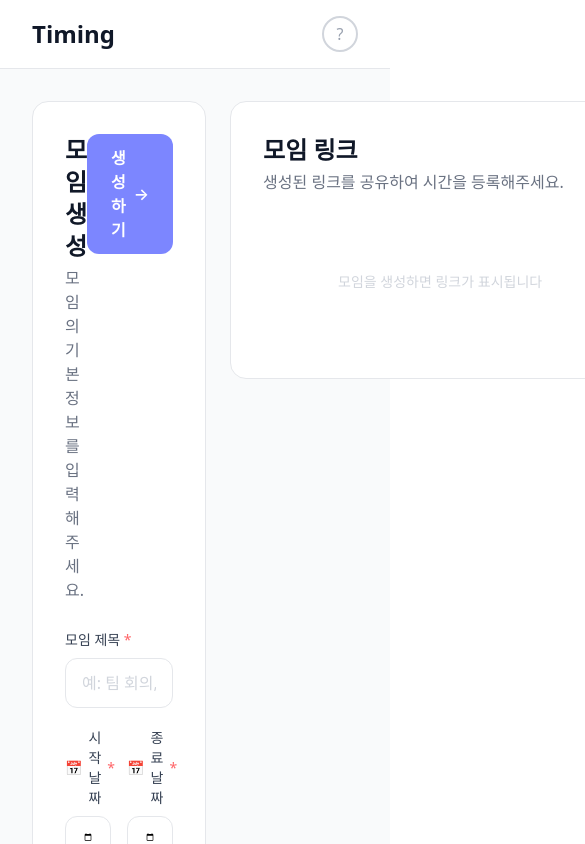
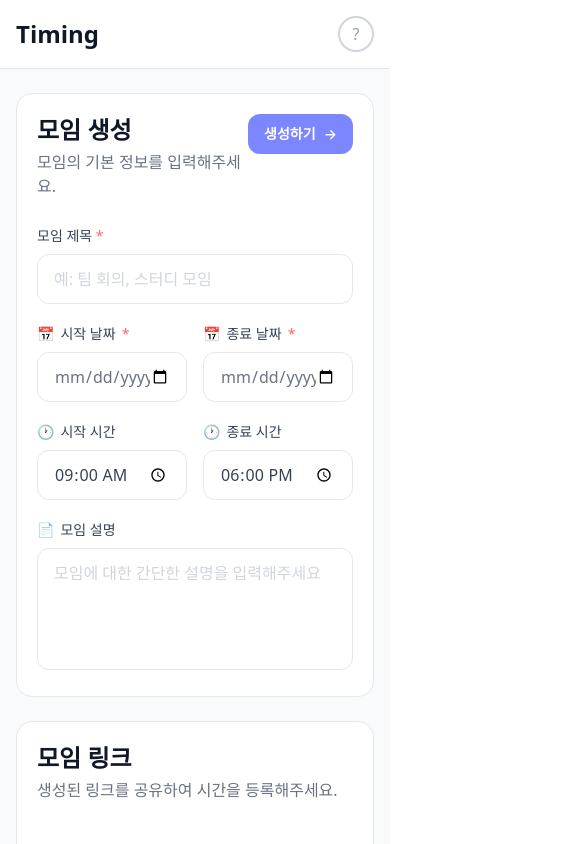
Before and after one commit to hanyj0317/timing, a React (Vite) app: page / in a window 390 px wide. Shown: the top 844 px of the page, 585 px wide, since content can reach past the window. Built offline with nearby package versions, Linux system fonts and the light colour scheme.

Commit message:
feat: 모바일 반응형 UI 개선

```diff
--- a/src/pages/JoinPage.tsx
+++ b/src/pages/JoinPage.tsx
@@ -67,7 +67,7 @@ export default function JoinPage() {
   return (
     <div className="min-h-screen bg-gray-50">
       <HelpModal isOpen={showHelp} onClose={() => setShowHelp(false)} />
-      <header className="bg-white border-b border-gray-200 px-8 py-4 flex items-center justify-between">
+      <header className="bg-white border-b border-gray-200 px-4 sm:px-8 py-4 flex items-center justify-between">
         <Link to="/" className="text-2xl font-bold text-gray-900 hover:text-indigo-500 transition-colors">Timing</Link>
         <button
           onClick={() => setShowHelp(true)}
@@ -77,7 +77,7 @@ export default function JoinPage() {
         </button>
       </header>
 
-      <main className="flex items-center justify-center px-4 py-16">
+      <main className="flex items-center justify-center px-4 py-8 sm:py-16">
         <div className="bg-white rounded-2xl border border-gray-200 p-8 w-full max-w-md">
           {/* 모임 정보 */}
           <div className="mb-7">
--- a/src/pages/MainPage.tsx
+++ b/src/pages/MainPage.tsx
@@ -74,7 +74,7 @@ export default function MainPage() {
     <div className="min-h-screen bg-gray-50">
       <HelpModal isOpen={showHelp} onClose={() => setShowHelp(false)} />
       {/* Header */}
-      <header className="bg-white border-b border-gray-200 px-8 py-4 flex items-center justify-between">
+      <header className="bg-white border-b border-gray-200 px-4 sm:px-8 py-4 flex items-center justify-between">
         <Link to="/" className="text-2xl font-bold text-gray-900 hover:text-indigo-500 transition-colors">Timing</Link>
         <button
           onClick={() => setShowHelp(true)}
@@ -85,10 +85,10 @@ export default function MainPage() {
       </header>
 
       {/* Main */}
-      <main className="max-w-5xl mx-auto px-8 py-8 grid grid-cols-[1fr_420px] gap-6 items-start">
+      <main className="max-w-5xl mx-auto px-4 sm:px-8 py-6 sm:py-8 grid grid-cols-1 lg:grid-cols-[1fr_420px] gap-6 items-start">
 
         {/* 모임 생성 카드 */}
-        <div className="bg-white rounded-2xl border border-gray-200 p-8">
+        <div className="bg-white rounded-2xl border border-gray-200 p-5 sm:p-8">
           <div className="flex items-start justify-between mb-7">
             <div>
               <h2 className="text-2xl font-bold text-gray-900">모임 생성</h2>
@@ -96,7 +96,7 @@ export default function MainPage() {
             </div>
             <button
               onClick={handleSubmit}
-              className="bg-indigo-400 hover:bg-indigo-500 text-white font-semibold px-6 py-3 rounded-xl transition-colors flex items-center gap-2"
+              className="bg-indigo-400 hover:bg-indigo-500 text-white font-semibold px-4 sm:px-6 py-2.5 sm:py-3 rounded-xl transition-colors flex items-center gap-2 whitespace-nowrap text-sm sm:text-base"
             >
               생성하기 <span>→</span>
             </button>
@@ -195,7 +195,7 @@ export default function MainPage() {
         </div>
 
         {/* 모임 링크 카드 */}
-        <div className="bg-white rounded-2xl border border-gray-200 p-8">
+        <div className="bg-white rounded-2xl border border-gray-200 p-5 sm:p-8">
           <h2 className="text-2xl font-bold text-gray-900 mb-1">모임 링크</h2>
           <p className="text-gray-500 mb-6">생성된 링크를 공유하여 시간을 등록해주세요.</p>
 
--- a/src/pages/ResultPage.tsx
+++ b/src/pages/ResultPage.tsx
@@ -123,7 +123,7 @@ export default function ResultPage() {
   return (
     <div className="min-h-screen bg-gray-50">
       <HelpModal isOpen={showHelp} onClose={() => setShowHelp(false)} />
-      <header className="bg-white border-b border-gray-200 px-8 py-4 flex items-center justify-between">
+      <header className="bg-white border-b border-gray-200 px-4 sm:px-8 py-4 flex items-center justify-between">
         <Link to="/" className="text-2xl font-bold text-gray-900 hover:text-indigo-500 transition-colors">Timing</Link>
         <button
           onClick={() => setShowHelp(true)}
@@ -133,7 +133,7 @@ export default function ResultPage() {
         </button>
       </header>
 
-      <main className="max-w-5xl mx-auto px-8 py-8 grid grid-cols-[320px_1fr] gap-6 items-start">
+      <main className="max-w-5xl mx-auto px-4 sm:px-8 py-6 sm:py-8 grid grid-cols-1 lg:grid-cols-[320px_1fr] gap-6 items-start">
 
         {/* 왼쪽 패널 */}
         <div className="flex flex-col gap-4">
--- a/src/pages/TimePage.tsx
+++ b/src/pages/TimePage.tsx
@@ -103,7 +103,7 @@ export default function TimePage() {
   return (
     <div className="min-h-screen bg-gray-50" onMouseUp={handleMouseUp}>
       <HelpModal isOpen={showHelp} onClose={() => setShowHelp(false)} />
-      <header className="bg-white border-b border-gray-200 px-8 py-4 flex items-center justify-between">
+      <header className="bg-white border-b border-gray-200 px-4 sm:px-8 py-4 flex items-center justify-between">
         <Link to="/" className="text-2xl font-bold text-gray-900 hover:text-indigo-500 transition-colors">Timing</Link>
         <button
           onClick={() => setShowHelp(true)}
@@ -113,7 +113,7 @@ export default function TimePage() {
         </button>
       </header>
 
-      <main className="max-w-4xl mx-auto px-8 py-8">
+      <main className="max-w-4xl mx-auto px-4 sm:px-8 py-6 sm:py-8">
         {/* 모임 정보 */}
         <div className="bg-white rounded-2xl border border-gray-200 px-6 py-4 flex items-center justify-between mb-6">
           <div>
```
